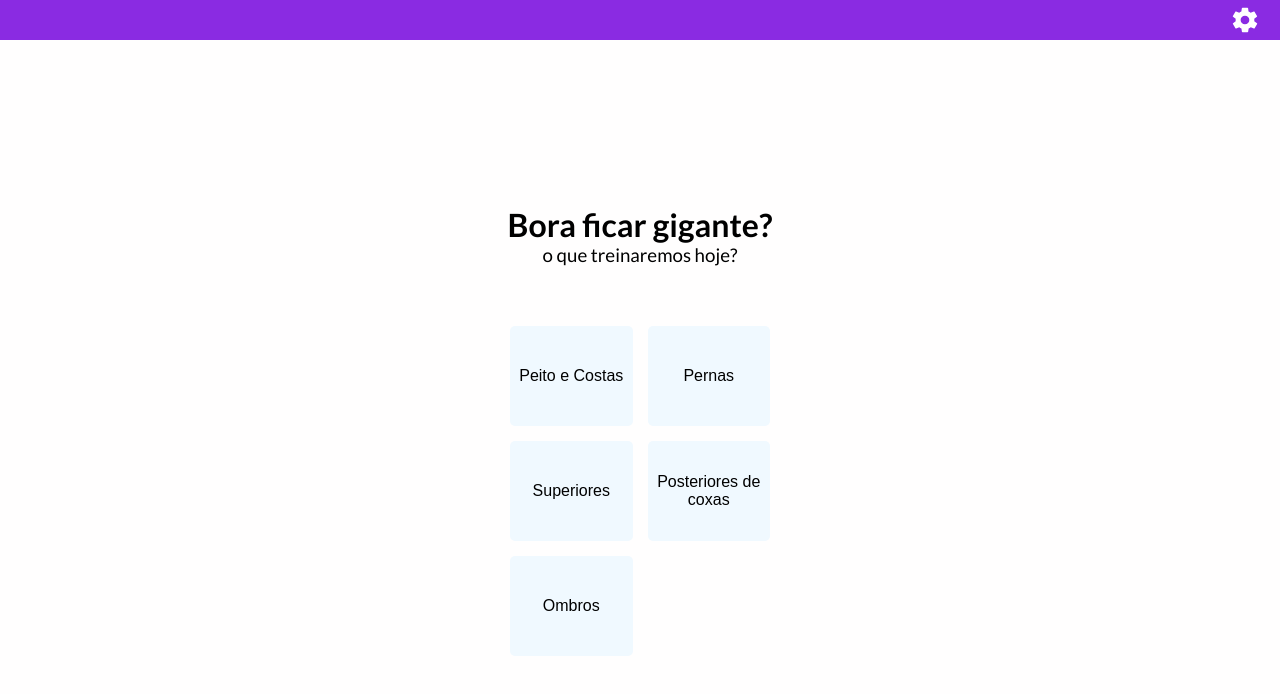
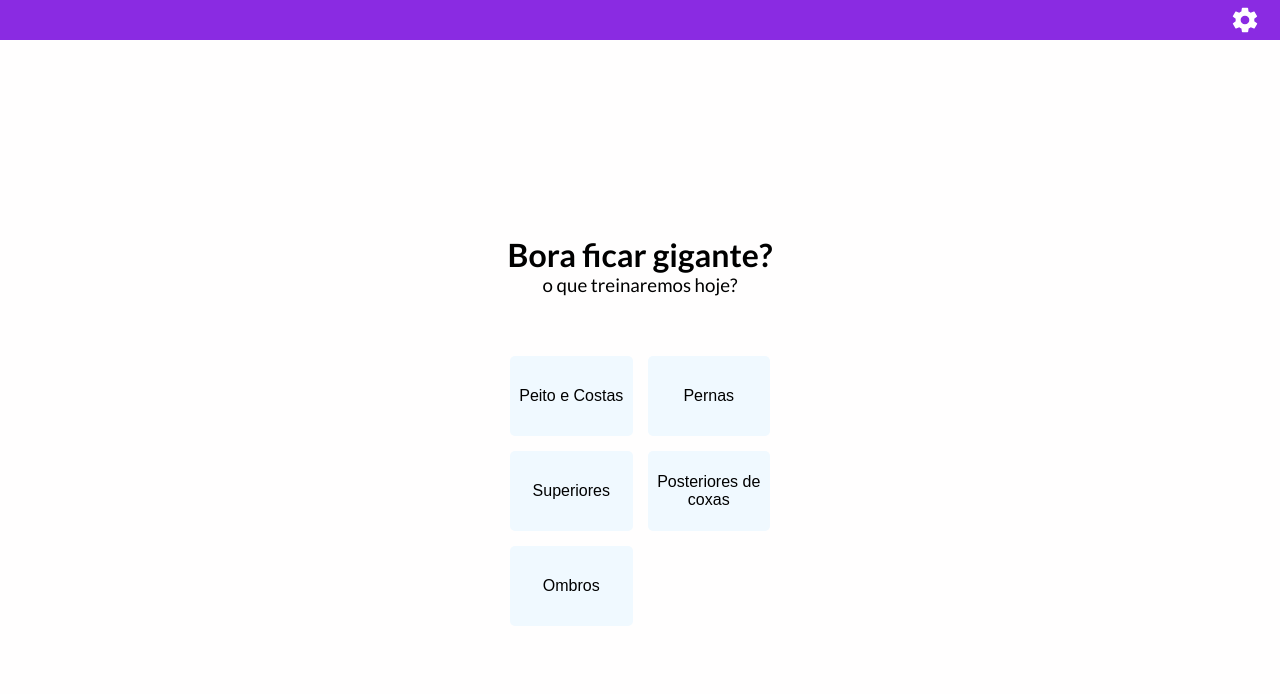
Before and after one commit to rommel-s/bora-ficar-giga, a Next.js app: page / in a window 1280 px wide. Shown: the top 694 px of the page. Built offline with nearby package versions, Linux system fonts and the light colour scheme.

Commit message:
Changed buttons layout

```diff
--- a/components/Buttons/index.jsx
+++ b/components/Buttons/index.jsx
@@ -5,7 +5,7 @@ import "./styles.css";
 export const WorkoutButton = ({ btnTitle, btnLink }) => {
   return (
     <Link href={btnLink}>
-      <button>{btnTitle}</button>
+      <button className="workout-button">{btnTitle}</button>
     </Link>
   );
 };
@@ -34,11 +34,11 @@ export const SettingsButton = ({ btnLink }) => {
 
 import { IoIosArrowBack } from "react-icons/io";
 
-export const BackButton = ({ btnLink }) => {
+export const BackButton = ({ btnLink, color }) => {
   return (
     <Link href={btnLink}>
       <button className="back-button">
-        <IoIosArrowBack size={30} />
+        <IoIosArrowBack size={30} color={color} />
       </button>
     </Link>
   );
--- a/components/Buttons/styles.css
+++ b/components/Buttons/styles.css
@@ -3,7 +3,7 @@ button {
   color: var(--text-primary);
 
   width: 100%;
-  height: 100px;
+  height: 80px;
 
   display: flex;
   align-items: center;
@@ -16,10 +16,6 @@ button {
   font-size: 16px;
 }
 
-button:hover {
-  border: 1px solid #00abfa;
-}
-
 .settings-button,
 .back-button {
   background-color: #ffffff00;
```
